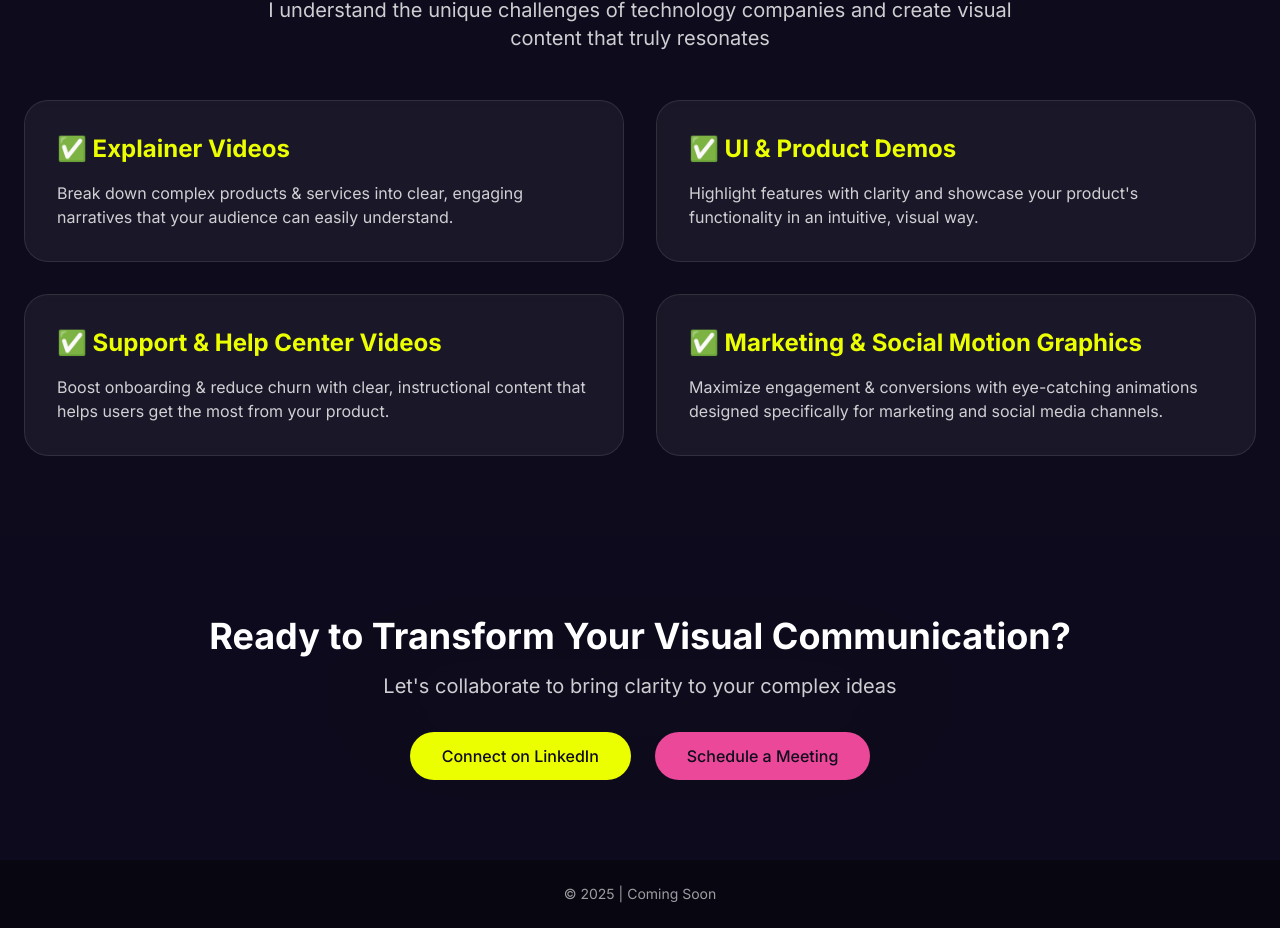
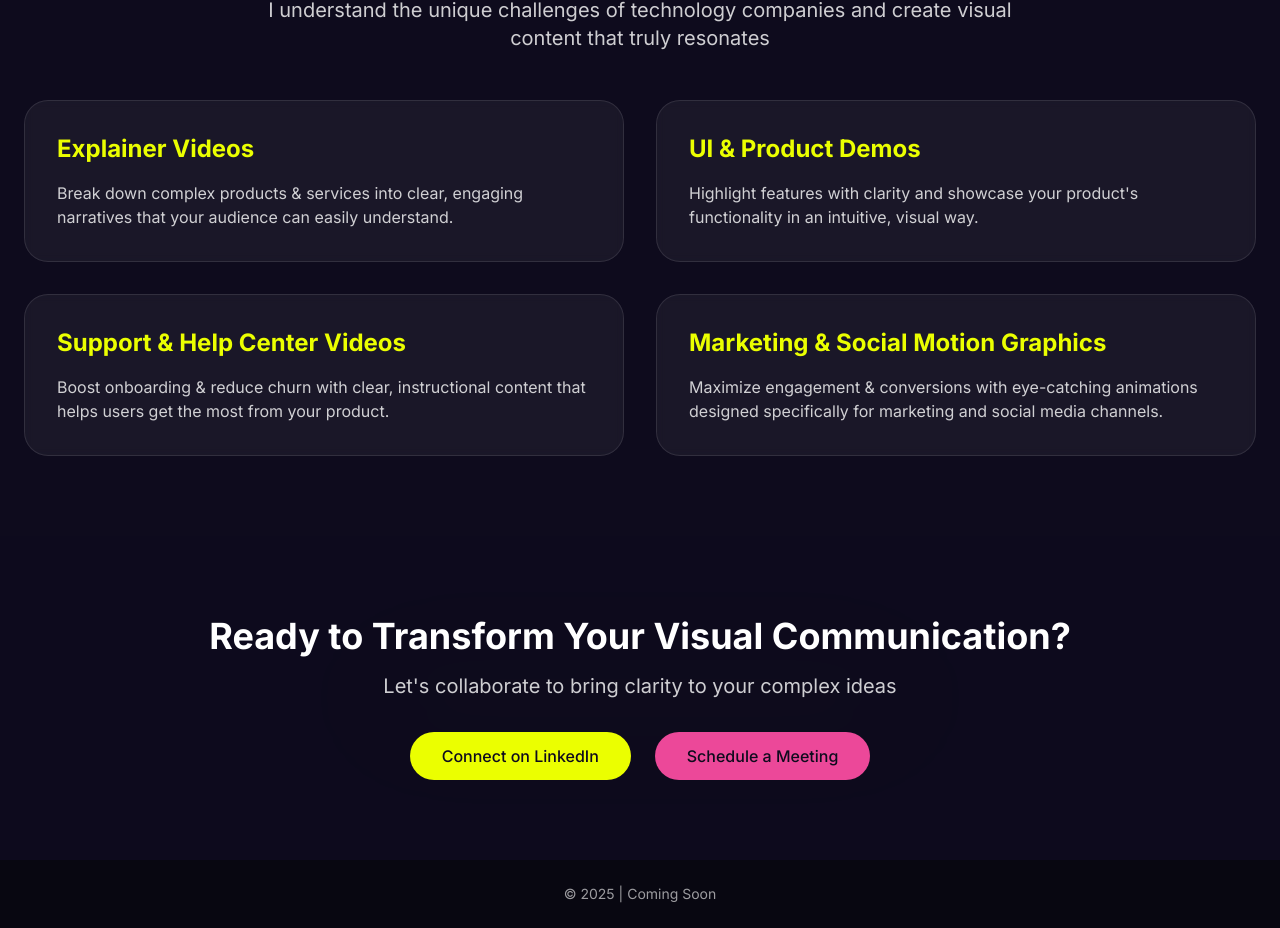
Before and after one commit to danny4fox/yellow-brick-launchpad, a React (Vite) app: page / in a window 1280 px wide. Shown: the part 1613-2541 px from the top of the page. Built offline with nearby package versions, Linux system fonts and the light colour scheme.

Commit message:
Remove green icons

```diff
--- a/src/pages/Index.tsx
+++ b/src/pages/Index.tsx
@@ -103,25 +103,25 @@ const Index = () => {
             {/* Services Cards */}
             <div className="grid grid-cols-1 md:grid-cols-2 gap-8">
               <div className="p-8 rounded-3xl bg-white/5 backdrop-blur-sm border border-white/10 hover:border-neon/50 transition-all">
-                <h3 className="font-bold text-2xl mb-4 text-neon">✅ Explainer Videos</h3>
+                <h3 className="font-bold text-2xl mb-4 text-neon">Explainer Videos</h3>
                 <p className="text-white/80">
                   Break down complex products & services into clear, engaging narratives that your audience can easily understand.
                 </p>
               </div>
               <div className="p-8 rounded-3xl bg-white/5 backdrop-blur-sm border border-white/10 hover:border-neon/50 transition-all">
-                <h3 className="font-bold text-2xl mb-4 text-neon">✅ UI & Product Demos</h3>
+                <h3 className="font-bold text-2xl mb-4 text-neon">UI & Product Demos</h3>
                 <p className="text-white/80">
                   Highlight features with clarity and showcase your product's functionality in an intuitive, visual way.
                 </p>
               </div>
               <div className="p-8 rounded-3xl bg-white/5 backdrop-blur-sm border border-white/10 hover:border-neon/50 transition-all">
-                <h3 className="font-bold text-2xl mb-4 text-neon">✅ Support & Help Center Videos</h3>
+                <h3 className="font-bold text-2xl mb-4 text-neon">Support & Help Center Videos</h3>
                 <p className="text-white/80">
                   Boost onboarding & reduce churn with clear, instructional content that helps users get the most from your product.
                 </p>
               </div>
               <div className="p-8 rounded-3xl bg-white/5 backdrop-blur-sm border border-white/10 hover:border-neon/50 transition-all">
-                <h3 className="font-bold text-2xl mb-4 text-neon">✅ Marketing & Social Motion Graphics</h3>
+                <h3 className="font-bold text-2xl mb-4 text-neon">Marketing & Social Motion Graphics</h3>
                 <p className="text-white/80">
                   Maximize engagement & conversions with eye-catching animations designed specifically for marketing and social media channels.
                 </p>
```
